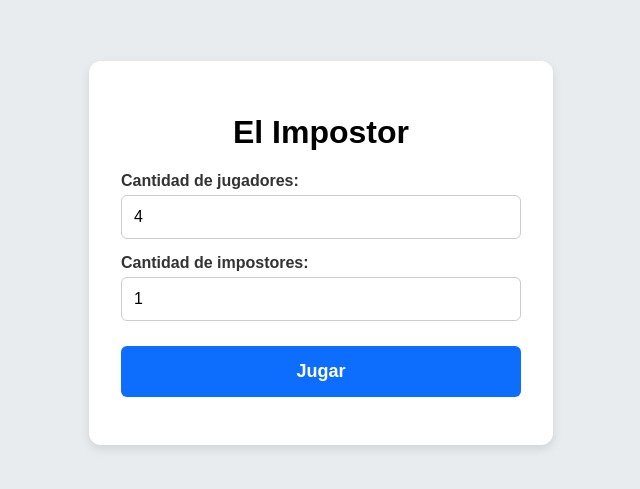
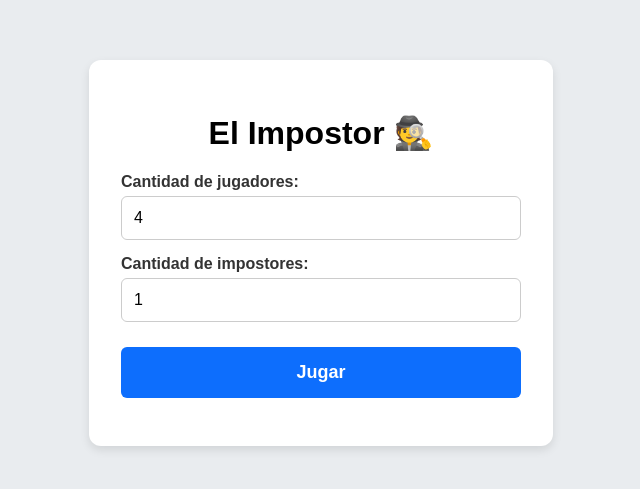
Before and after one commit to Tmas-mnslla-pnzzo/impostor, a plain HTML site: page index.html in a window 1280 px wide. Shown: the part 147-636 px from the top of the page, without its empty margins (319-959 px from the left). Drawn offline with Linux system fonts and the light colour scheme.

Commit message:
Update index.html

```diff
--- a/index.html
+++ b/index.html
@@ -8,7 +8,7 @@
 </head>
 <body>
     <div id="setup" class="screen">
-        <h1>El Impostor</h1>
+        <h1>El Impostor 🕵️</h1>
 
         <div class="input-group">
             <label for="jugadores">Cantidad de jugadores:</label>
```
